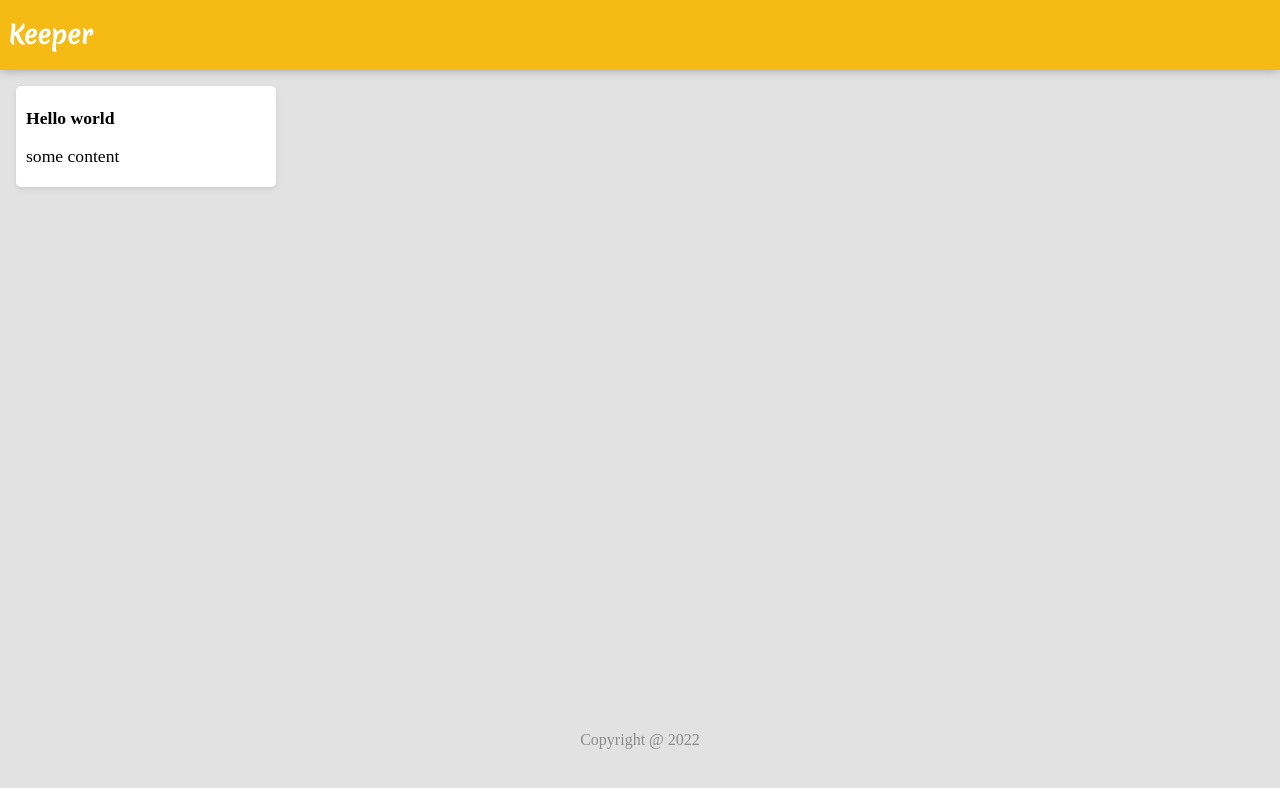
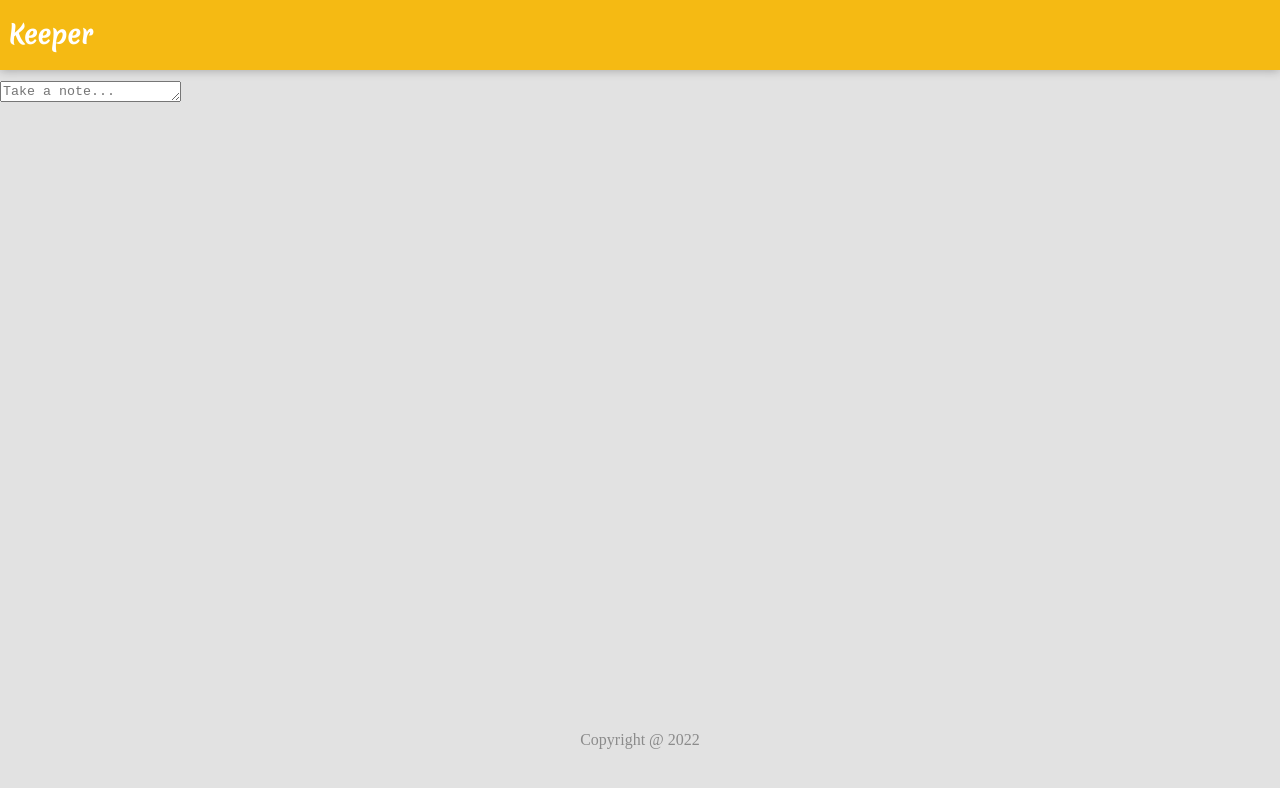
Before and after one commit to samueljazzjohn/NoteKeeperApp, a React (Create React App) app: page / in a window 1280 px wide. Shown: the top 788 px of the page. Built offline with nearby package versions, Linux system fonts and the light colour scheme.

Commit message:
Component modified

```diff
--- a/src/App.jsx
+++ b/src/App.jsx
@@ -1,19 +1,46 @@
-import React from "react"
+import React, { useState } from "react";
+import Header from "./Components/Header";
+import Footer from "./Components/Footer";
+import Note from "./Components/Note";
+import CreateArea from "./Components/CreateArea";
 
-import Header from "./Components/Header"
-import KeepNote from "./Components/KeepNote"
-import Footer from "./Components/Footer"
+import './Style/styles.css'
 
-import "./Style/styles.css"
+function App() {
+  const [notes, setNotes] = useState([]);
 
-function App(){
-    return (
-        <div className="body">
-            <Header />
-            <KeepNote />
-            <Footer />
-        </div>
-    );
+  function addNote(newNote) {
+    setNotes(prevNotes => {
+      return [...prevNotes, newNote];
+    });
+  }
+
+  function deleteNote(id) {
+    setNotes(prevNotes => {
+      return prevNotes.filter((noteItem, index) => {
+        return index !== id;
+      });
+    });
+  }
+
+  return (
+    <div>
+      <Header />
+      <CreateArea onAdd={addNote} />
+      {notes.map((noteItem, index) => {
+        return (
+          <Note
+            key={index}
+            id={index}
+            title={noteItem.title}
+            content={noteItem.content}
+            onDelete={deleteNote}
+          />
+        );
+      })}
+      <Footer />
+    </div>
+  );
 }
 
 export default App;
```
